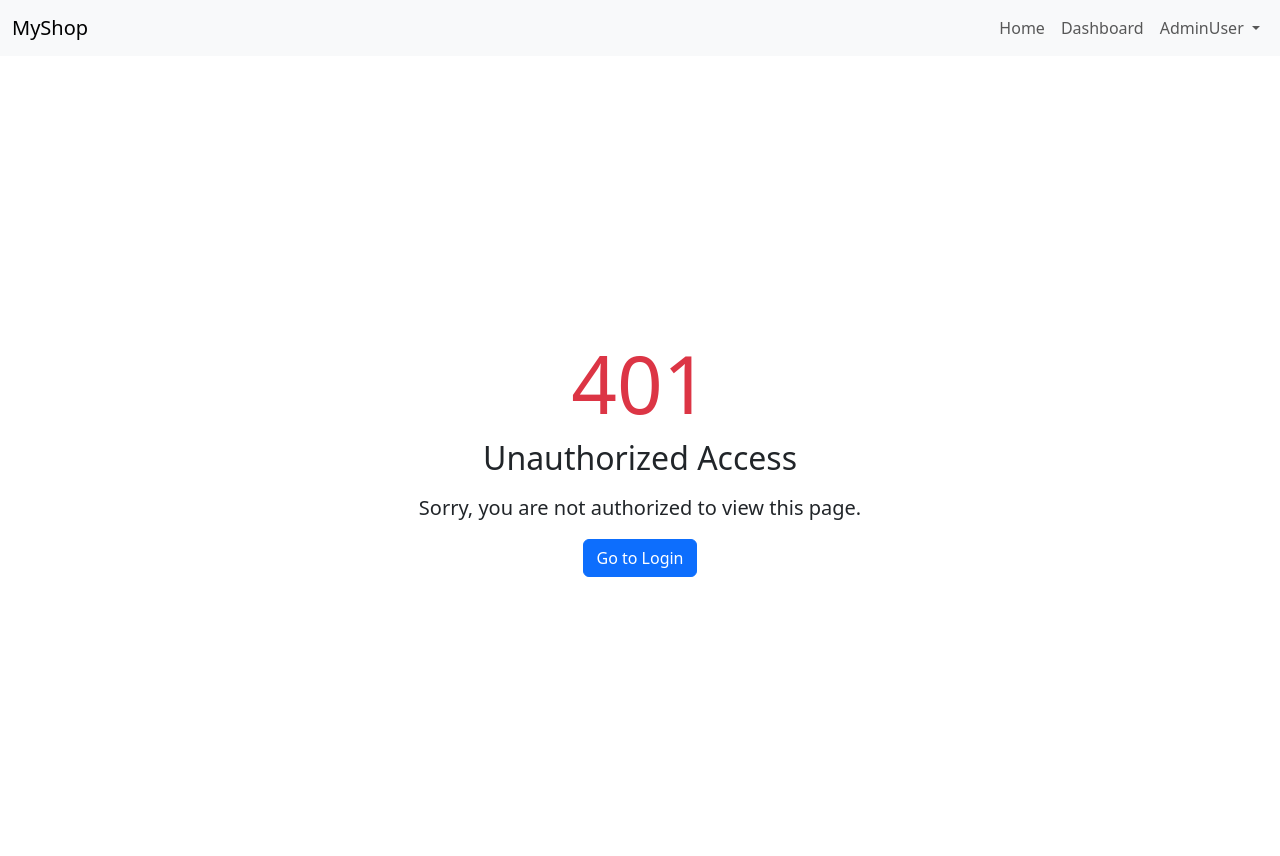
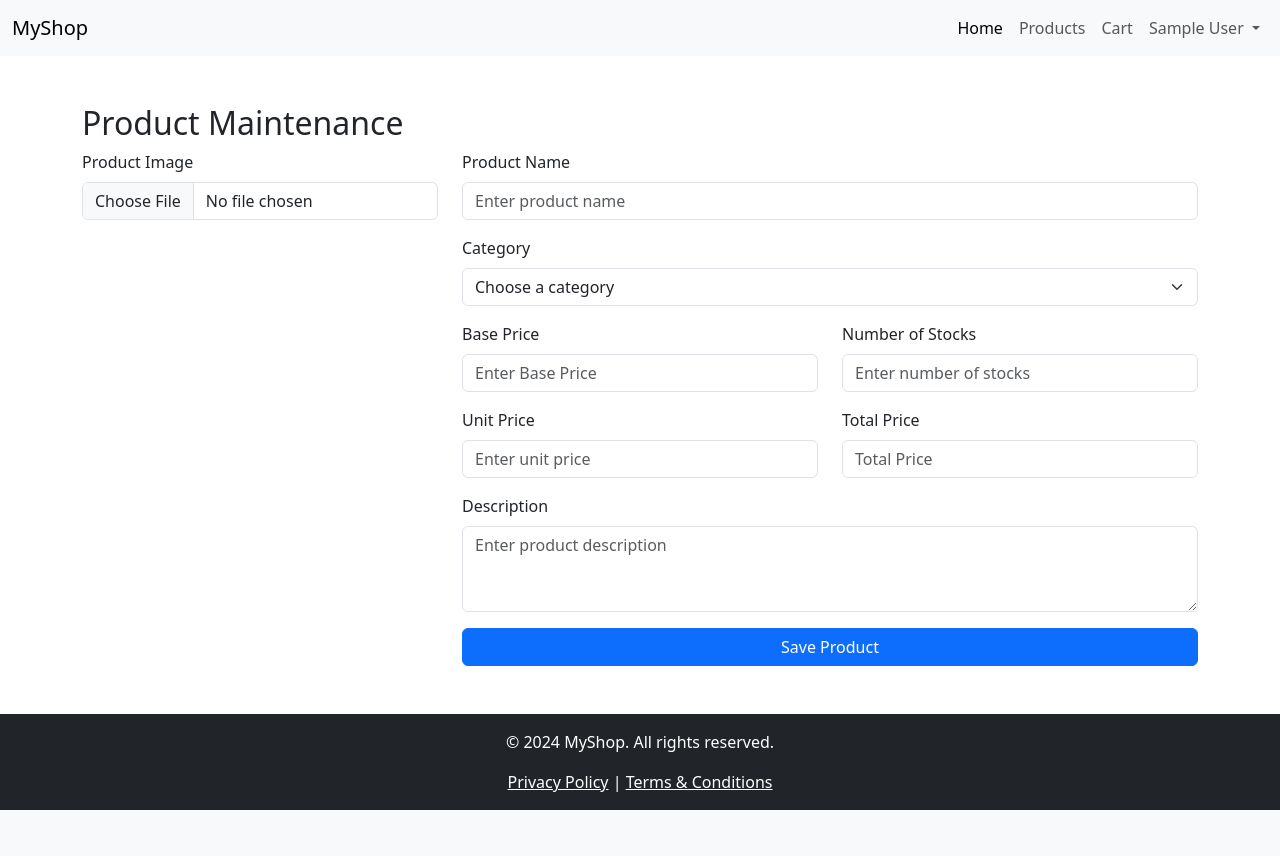
Before and after one commit to NotBoomi01/ecomm, a PHP site: page /views/admin/product/add.php in a window 1280 px wide. After the commit the page ends 810 px from the top, so only its background shows below. Run offline with PHP 8.4, Linux system fonts and the light colour scheme; the visitor is signed in with stand-in values (Sample User, id 1).

Commit message:
add product to database

```diff
--- a/app/auth/Register.php
+++ b/app/auth/Register.php
@@ -52,5 +52,4 @@ $_SESSION["success"] = "Registration Successful";
 
 //insert data
 
-
 ?>
--- a/app/config/Directories.php
+++ b/app/config/Directories.php
@@ -1,4 +1,4 @@
 <?php
-define('BASE URL', "https://ecomm.test/");
 define('ROOT_DIR', $_SERVER["DOCUMENT_ROOT"]."/");
+define('BASE_URL', "http://ecomm.test/");
 ?>
--- a/cart.php
+++ b/cart.php
@@ -1,7 +1,7 @@
 <?php
 session_start();
 require_once($_SERVER["DOCUMENT_ROOT"]."/app/config/Directories.php");
-require once(ROOT_DIR."includes/header.php");
+require_once(ROOT_DIR."includes/header.php");
 ?>
 
     <!-- Navbar -->
--- a/includes/footer.php
+++ b/includes/footer.php
@@ -1,4 +1,3 @@
-<!-- Footer -->
 <footer class="bg-dark text-white text-center py-3">
         <p>&copy; 2024 MyShop. All rights reserved.</p>
         <nav>
--- a/includes/navbar.php
+++ b/includes/navbar.php
@@ -1,8 +1,3 @@
-<?php
-session_start();
-require_once(__DIR__."/app/config/Directories.php");
-require_once(ROOT_DIR."includes/header.php"); ?>
-
 <nav class="navbar navbar-expand-lg navbar-light bg-light">
     <div class="container-fluid">
         <a class="navbar-brand" href="#">MyShop</a>
@@ -11,26 +6,30 @@ require_once(ROOT_DIR."includes/header.php"); ?>
         </button>
         <div class="collapse navbar-collapse" id="navbarNav">
             <ul class="navbar-nav ms-auto">
-                <?php if(!isset($_SESSION["username"]);
-                ?>
-            <li class="nav-item">
-                    <a class="nav-link" href="<?php echo BASE_URL; ?>login.php">Login</a>
+                <li class="nav-item">
+                    <a class="nav-link active" aria-current="page" href="<?php echo BASE_URL;
+                    ?>index.php">Home</a>
+                </li>
+                <?php if(!isset($_SESSION["username"])) {?>
+                <li class="nav-item">
+                    <a class="nav-link" href="<?php echo BASE_URL;
+                    ?>login.php">Login</a>
                 </li>
                 <li class="nav-item">
-                    <a class="nav-link" href="<?php echo BASE_URL; ?>registration.php">Register</a>
+                    <a class="nav-link" href="<?php echo BASE_URL;
+                    ?>registration.php">Register</a>
                 </li>
+                <?php }?>
 
-
-
-                    <?php if isset($_SESSION["username"]) && (isset($_SESSION["is_admin"]) && $_SESSION["is_admin"] == "1")) { ?>
-                    <li class="nav-item">
-                    <a class="nav-link" href="<?php echo BASE_URL; ?>views/admin/products/index.php">Products</a>
+                <?php if(isset($_SESSION["username"]) && (isset($_SESSION["is_admin"]) && $_SESSION["is_admin"] == "1")) {?>
+                <li class="nav-item">
+                    <a class="nav-link" href="<?php echo BASE_URL;
+                    ?>views/admin/product/index.php">Products</a>
                 </li>
-               <?php } ?>
-
-
+                <?php } ?>
                 <li class="nav-item">
-                    <a class="nav-link" href="<?php echo BASE_URL; ?>cart.php">Cart</a>
+                    <a class="nav-link" href="<?php echo BASE_URL;
+                    ?>cart.php">Cart</a>
                 </li>
 
                     <!-- Dropdown for Signed-in User -->
--- a/login.php
+++ b/login.php
@@ -1,5 +1,6 @@
 <?php
-    require_once("includes\header.php");
+require_once($_SERVER["DOCUMENT_ROOT"]."/app/config/Directories.php");
+    require_once(ROOT_DIR."includes\header.php");
 ?>
 
     <!-- Navbar -->
@@ -39,4 +40,4 @@
 
 
 
-    <?php require_once(ROOT_DIR."includes/footer.php"); ?>
+    <?php  require_once(ROOT_DIR. "includes/footer.php"); ?>
--- a/logout.php
+++ b/logout.php
@@ -1,8 +1,10 @@
 <?php
-    require_once("includes\header.php");
+require_once($_SERVER["DOCUMENT_ROOT"]."/app/config/Directories.php");
+    require_once(ROOT_DIR."includes\header.php");
 ?>
 
     <!-- Navbar -->
+
     <?php require_once("includes\\navbar.php"); ?>
 
 <?php
--- a/views/admin/product/add.php
+++ b/views/admin/product/add.php
@@ -1,56 +1,52 @@
-<!DOCTYPE html>
-<html lang="en">
-<head>
-    <meta charset="UTF-8">
-    <meta name="viewport" content="width=device-width, initial-scale=1.0">
-    <title>Product Details - MyShop</title>
-    <!-- Bootstrap 5 CSS -->
-    <link href="https://cdn.jsdelivr.net/npm/bootstrap@5.3.0-alpha1/dist/css/bootstrap.min.css" rel="stylesheet">
-</head>
-<body>
-    <!-- Navbar with Dropdown for User Account (Admin) -->
-    <nav class="navbar navbar-expand-lg navbar-light bg-light">
-        <div class="container-fluid">
-            <a class="navbar-brand" href="homepage.html">MyShop</a>
-            <button class="navbar-toggler" type="button" data-bs-toggle="collapse" data-bs-target="#navbarNav" aria-controls="navbarNav" aria-expanded="false" aria-label="Toggle navigation">
-                <span class="navbar-toggler-icon"></span>
-            </button>
-            <div class="collapse navbar-collapse" id="navbarNav">
-                <ul class="navbar-nav ms-auto">
-                    <li class="nav-item">
-                        <a class="nav-link" href="homepage.html">Home</a>
-                    </li>
-                    <li class="nav-item">
-                        <a class="nav-link" href="admin-dashboard.html">Dashboard</a>
-                    </li>
+<?php
+session_start();
+require_once($_SERVER["DOCUMENT_ROOT"]."/app/config/Directories.php");
+require_once(ROOT_DIR."includes/header.php");
+?>
 
-                    <!-- Dropdown for Admin User -->
-                    <li class="nav-item dropdown">
-                        <a class="nav-link dropdown-toggle" href="#" id="adminDropdown" role="button" data-bs-toggle="dropdown" aria-expanded="false">
-                            AdminUser <!-- Replace with dynamic admin username -->
-                        </a>
-                        <ul class="dropdown-menu" aria-labelledby="adminDropdown">
-                            <li><a class="dropdown-item" href="profile.html">Profile</a></li>
-                            <li><hr class="dropdown-divider"></li>
-                            <li><a class="dropdown-item" href="logout.html">Logout</a></li>
-                        </ul>
-                    </li>
-                </ul>
-            </div>
-        </div>
-    </nav>
-    <?php
-    require_once(__DIR__."/../../components/page-guard.php");
-    ?>
+<?php require_once(ROOT_DIR."includes/navbar.php"); ?>
+
+<?php
+require_once(ROOT_DIR."views/components/page-guard.php");
+
+if(isset($_SESSION["error"])){
+    $messageErr = $_SESSION["error"];
+    unset($_SESSION["error"]);
+}
+
+if(isset($_SESSION["success"])){
+    $messageSucc = $_SESSION["success"];
+    unset($_SESSION["success"]);
+}
+
+?>
     <!-- Product Maintenance Form -->
     <div class="container my-5">
         <h2>Product Maintenance</h2>
-        <form>
+
+        <?php if(isset($messageSucc)){ ?>
+                        <div class="alert alert-success alert-dismissible fade show" role="alert">
+                            <strong><?php echo $messageSucc; ?></strong>
+                            <button type="button" class="btn-close" data-bs-dismiss="alert" aria-label="Close"></button>
+                        </div>
+                        <?php } ?>
+
+                        <?php if(isset($messageErr)){ ?>
+                        <div class="alert alert-danger alert-dismissible fade show" role="alert">
+                            <strong><?php echo $messageErr; ?></strong>
+                            <button type="button" class="btn-close" data-bs-dismiss="alert" aria-label="Close"></button>
+                        </div>
+                        <?php } ?>
+
+        <form action="<?php echo BASE_URL;?>app/product/create_product.php" enctype="multipart/form-data" method="POST">
             <div class="row">
                 <!-- Left Column: Product Image -->
                 <div class="col-md-4 mb-3">
                     <label for="productImage" class="form-label">Product Image</label>
-                    <input type="file" class="form-control" id="productImage" accept="image/*">
+                    <input type="file" class="form-control" id="productImage" name="productImage" accept="image/*" required>
+                    <div class="mt-3">
+                    <img id="imagePreview" src="" alt="Image Preview" class="img-fluid" style="display: none; max-height: 300px;">
+                </div>
                 </div>
 
                 <!-- Right Column: Product Details -->
@@ -59,13 +55,13 @@
                         <!-- Product Name -->
                         <div class="col-md-12 mb-3">
                             <label for="productName" class="form-label">Product Name</label>
-                            <input type="text" class="form-control" id="productName" placeholder="Enter product name">
+                            <input type="text" class="form-control" id="productName" name="productName" placeholder="Enter product name">
                         </div>
 
                         <!-- Product Category -->
                         <div class="col-md-12 mb-3">
                             <label for="category" class="form-label">Category</label>
-                            <select id="category" class="form-select">
+                            <select id="category" name="category" class="form-select">
                                 <option selected>Choose a category</option>
                                 <option value="1">Electronics</option>
                                 <option value="2">Fashion</option>
@@ -76,22 +72,27 @@
                     </div>
 
                     <div class="row">
+                        <div class="col-md-6 mb-3">
+                            <label for="basePrice" class="form-label">Base Price</label>
+                            <input type="number" class="form-control" id="basePrice" name="basePrice" placeholder="Enter Base Price">
+                        </div>
+
                         <!-- Number of Stocks -->
-                        <div class="col-md-4 mb-3">
+                        <div class="col-md-6 mb-3">
                             <label for="numberOfStocks" class="form-label">Number of Stocks</label>
-                            <input type="number" class="form-control" id="numberOfStocks" placeholder="Enter number of stocks" oninput="calculateTotalPrice()">
+                            <input type="number" class="form-control" id="numberOfStocks" name="numberOfStocks" placeholder="Enter number of stocks" oninput="calculateTotalPrice()">
                         </div>
 
                         <!-- Unit Price -->
-                        <div class="col-md-4 mb-3">
+                        <div class="col-md-6 mb-3">
                             <label for="unitPrice" class="form-label">Unit Price</label>
-                            <input type="number" step="0.01" class="form-control" id="unitPrice" placeholder="Enter unit price" oninput="calculateTotalPrice()">
+                            <input type="number" step="0.01" class="form-control" id="unitPrice" name="unitPrice" placeholder="Enter unit price" oninput="calculateTotalPrice()">
                         </div>
 
                         <!-- Total Price (Automatically Calculated) -->
-                        <div class="col-md-4 mb-3">
+                        <div class="col-md-6 mb-3">
                             <label for="totalPrice" class="form-label">Total Price</label>
-                            <input type="text" class="form-control" id="totalPrice" placeholder="Total Price" readonly>
+                            <input type="text" class="form-control" id="totalPrice" name="totalPrice" placeholder="Total Price" readonly>
                         </div>
                     </div>
 
@@ -99,7 +100,7 @@
                     <div class="row">
                         <div class="col-md-12 mb-3">
                             <label for="description" class="form-label">Description</label>
-                            <textarea class="form-control" id="description" rows="3" placeholder="Enter product description"></textarea>
+                            <textarea class="form-control" id="description" name="description" rows="3" placeholder="Enter product description"></textarea>
                         </div>
                     </div>
 
@@ -109,10 +110,37 @@
                             <button type="submit" class="btn btn-primary">Save Product</button>
                         </div>
                     </div>
-
                 </div>
             </div>
         </form>
     </div>
+    <script src="https://cdn.jsdelivr.net/npm/@popperjs/core@2.9.1/dist/umd/popper.min.js"></script>
+<script>
+    const fileInput = document.getElementById('productImage');
+    const imagePreview = document.getElementById('imagePreview');
 
-    <?php require_once(ROOT_DIR."includes/footer.php"); ?>
+    fileInput.addEventListener('change', function(event) {
+        const file = event.target.files[0]; // Get the selected file
+
+        if (file) {
+            const reader = new FileReader();
+
+            reader.onload = function(e) {
+                imagePreview.src = e.target.result;
+                imagePreview.style.display = 'block'; // Show the image
+            }
+
+            reader.readAsDataURL(file);
+        }
+    });
+
+    function calculateTotalPrice() {
+        const unitPrice = document.getElementById("unitPrice").value;
+        const numberOfStocks = document.getElementById("numberOfStocks").value;
+        const totalPrice = unitPrice * numberOfStocks;
+        document.getElementById("totalPrice").value = totalPrice.toFixed(2);
+    }
+</script>
+
+
+<?php require_once(ROOT_DIR."includes/footer.php"); ?>
```
Also changed, not shown: app/auth/Login.php (+12 -19 lines), app/config/DatabaseConnect.php (+6 -6 lines), app/product/create_product.php (added, +111 -0 lines), app/product/get_products.php (+7 -6 lines), index.php (+6 -3 lines), product.php (+10 -0 lines), registration.php (+7 -6 lines), views/admin/product/index.php (+32 -19 lines), views/components/page-guard.php (+5 -4 lines), views/components/product-card.php (+7 -7 lines).
